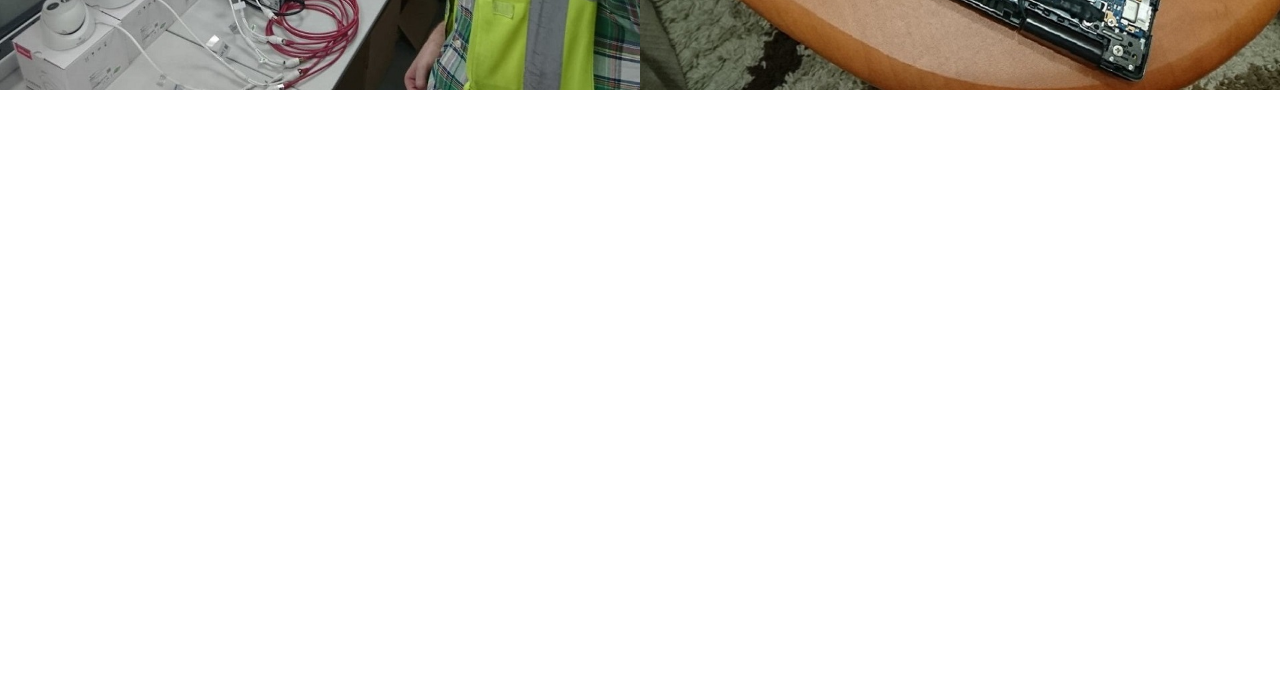
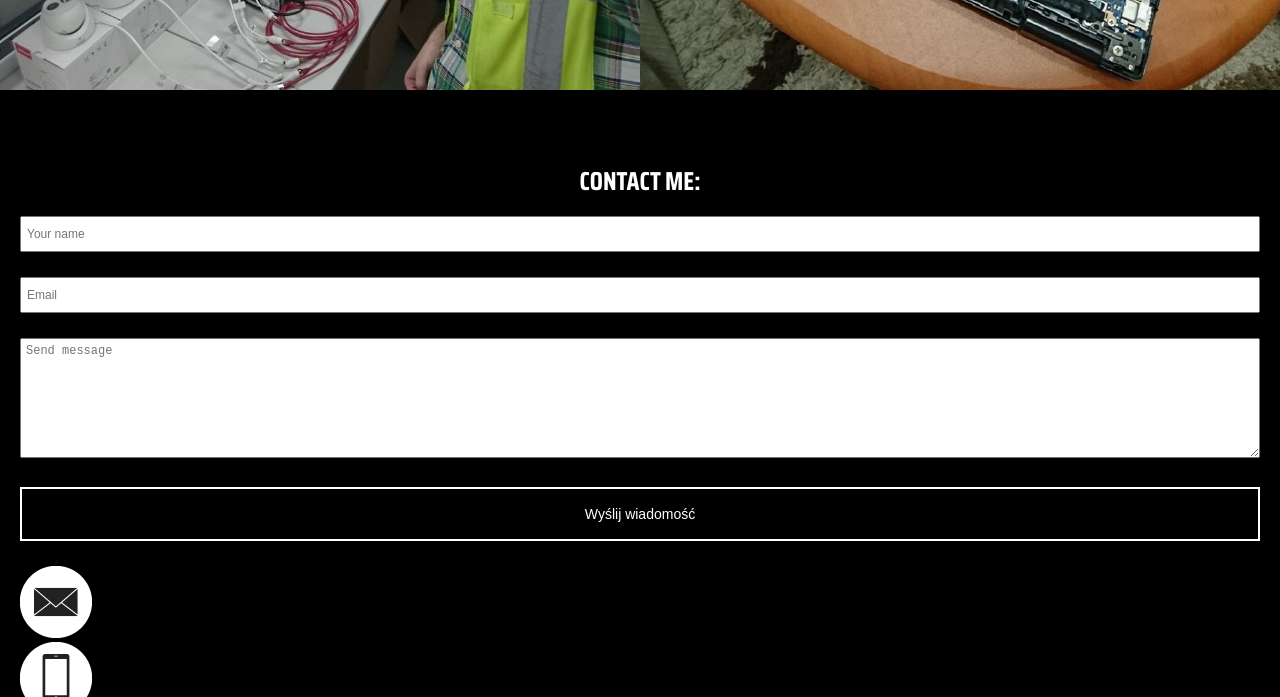
Before and after one commit to slych87/Portfolio-Mateusz, a plain HTML site: page index.html in a window 1280 px wide. Shown: the part 4704-5401 px from the top of the page. Before the commit the page ends 4994 px from the top, so only its background shows below. Drawn offline with Linux system fonts and the light colour scheme.

Commit message:
Hobby SECTION 5 CONTACT START

```diff
--- a/index.html
+++ b/index.html
@@ -117,7 +117,25 @@
          </section>
 
         <!-- Section 5 -->
-        <section></section>
+        <!-- contact -->
+        <section class="contact">
+            <h1>Contact me:</h1>
+            <div class="wrap">
+                <form>
+                    <input type="text" placeholder="Your name">
+                    <input type="text" placeholder="Email">
+                    <textarea placeholder="Send message"></textarea>
+                    <button>Wyślij wiadomość</button>
+                </form>
+                <div class="socials">
+                    <div class="social"><img src="/img/Contact Email.png" alt="mateuszslyszewski@gmail.com"><span>mateuszslyszewski@gmail.com</span></div>
+                    <div class="social"><img src="/img/Contact Mobile.png" alt="Mobile: +48 729 530 867"><span>+48 729 530 867</span></div>
+                    <div class="social"><img src="/img/Contact FB.png" alt="https://www.facebook.com/mat.slych"><span>https://www.facebook.com/mat.slych</span></div>
+                    <div class="social"><img src="/img/Contact GitHub.png" alt="https://github.com/slych87"><span>https://github.com/slych87</span></div>
+                    <div class="social"><img src="/img/Contact IN.png" alt="https://www.linkedin.com/in/mateusz-słyszewski-590238140"><span>https://www.linkedin.com/in/mateusz-słyszewski-590238140</span></div>
+                </div>
+            </div>
+        </section>
         <footer></footer>
     </div>
 </body>
--- a/style/style.css
+++ b/style/style.css
@@ -650,6 +650,7 @@ section .features{
     max-width: 1620px;
     margin: 0 auto;
     background-color: black;
+    padding-bottom: 40px;
 }
 .hobby .item{
     height: 75vw;
@@ -743,6 +744,41 @@ section .features{
         background-size: 120%;
     }
 }
+/* section 4 */ /*Contact*/
+.contact{
+    background-color: #000;
+    padding: 30px 20px;
+}
+.contact h1{
+    font-family: 'Saira Condensed', sans-serif;
+    font-size: 26px;
+    text-transform: uppercase;
+    margin-bottom: 15px;
+    color: white;
+    text-align: center;
+}
+.contact input, .contact button, .contact textarea{
+    width: 100%;
+    margin-bottom: 25px;
+    font-size: 12px;
+    padding: 5px;
+}
+.contact input{
+     height: 36px;
+}
+
+.contact textarea{
+    height: 120px;
+}
+
+.contact button{
+    font-size: 14px;
+    line-height: 40px;
+    background-color: black;
+    color: white;
+    border: 2px solid white;
+}
+
 
 /* FOOTER */
 footer{
```
Also changed, not shown: img/Contact Email.png (added), img/Contact FB.png (added), img/Contact GitHub 72x72.png (added), img/Contact GitHub.png (added), img/Contact IN.png (added), img/Contact Mobile.png (added), img/Contact TW.png (added), img/code.jpg (deleted).
